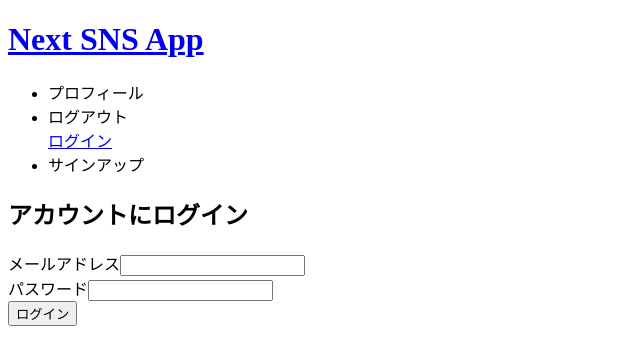
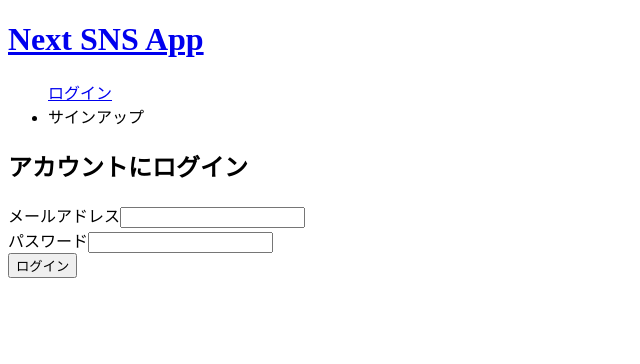
Before and after one commit to shin-tc-10/next-sns-app, a Next.js app: page /login in a window 1280 px wide. Shown: the top 364 px of the page, without its empty margins (0-640 px from the left). Built offline with nearby package versions, Linux system fonts and the light colour scheme.

Commit message:
ログイン状態でヘッダーメニューを切り替え

```diff
--- a/package.json
+++ b/package.json
@@ -12,7 +12,7 @@
     "@types/node": "20.5.1",
     "@types/react": "18.2.20",
     "@types/react-dom": "18.2.7",
-    "axios": "^1.4.0",
+    "axios": "^1.5.0",
     "eslint": "8.47.0",
     "eslint-config-next": "13.4.19",
     "next": "^13.4.19",
--- a/src/components/HeaderMenu.tsx
+++ b/src/components/HeaderMenu.tsx
@@ -1,7 +1,11 @@
 import React from "react";
 import Link from "next/link";
+import { useAuth } from "@/context/auth";
 
 const HeaderMenu = () => {
+  const { user, logout } = useAuth();
+  console.log(user);
+
   return (
     <header>
       <div>
@@ -10,10 +14,17 @@ const HeaderMenu = () => {
         </h1>
         <nav>
           <ul>
-            <li>プロフィール</li>
-            <li>ログアウト</li>
-            <Link href="/login">ログイン</Link>
-            <li>サインアップ</li>
+            {user ? (
+              <>
+                <li>プロフィール</li>
+                <li>ログアウト</li>
+              </>
+            ) : (
+              <>
+                <Link href="/login">ログイン</Link>
+                <li>サインアップ</li>
+              </>
+            )}
           </ul>
         </nav>
       </div>
--- a/src/context/auth.tsx
+++ b/src/context/auth.tsx
@@ -1,6 +1,7 @@
 import adpiClient from "@lib/apiClient";
 import React, { ReactNode, useContext, useEffect, useState } from "react";
 
+// ユーザが認証されていなければnull。認証されていればユーザ情報が含まれる
 interface AuthContextType {
   user: null | {
     id: number;
--- a/src/lib/apiClient.ts
+++ b/src/lib/apiClient.ts
@@ -1,7 +1,7 @@
 import axios from "axios";
 
 const apiClient = axios.create({
-  baseURL: "http//localhost:10000/api",
+  baseURL: "http://localhost:10000/api",
   headers: {
     "Content-Type": "application/json",
   },
```
Also changed, not shown: 1 other file (tests, documents, lock files or other folders).
